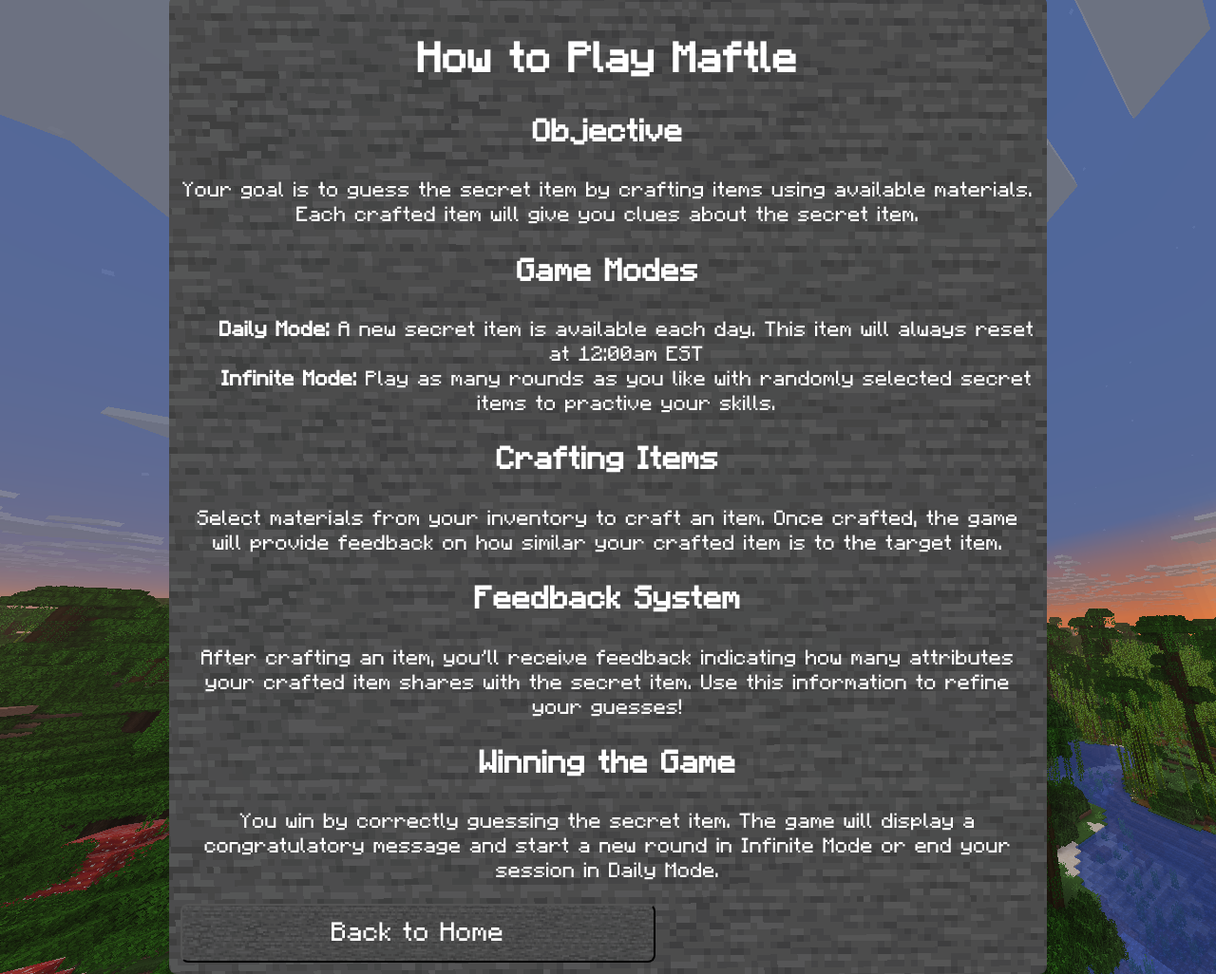
After one commit to NGHIANGUYEN-beep/Maftle-482, a Flask app: template templates/tutorialpage.html in a window 1280 px wide. The commit adds this page. Shown: the whole page at 95% size. Run offline with Flask 3, Linux system fonts and the light colour scheme; the template is opened without the code that fills it, so the values that code supplies are empty.

Commit message:
added tutorial page

```diff
--- a/static/scripts/gamepage.js
+++ b/static/scripts/gamepage.js
@@ -289,5 +289,5 @@ function submitGrid() {
 function showWinScreen(crafted_item) {
   winDiv = document.getElementById("winScreen");
   winDiv.style.display = "flex";
-  winDiv.innerHTML = `Correct! The item was&nbsp<b>${crafted_item}</b>!`;
+  winDiv.innerHTML = `Correct! The item was&nbsp<b>${crafted_item}</b>! Starting a new game...`;
 }
--- a/templates/homepage.html
+++ b/templates/homepage.html
@@ -18,7 +18,7 @@
         <a href="/gamepage.html"><button class="button-container">Play Infinite Mode</button></a>
         <div class="split-container">
             <button id="authButton"></button>
-            <a href="/statspage.html"><button class="split-container">Stats</button></a>
+            <a href="/tutorialpage.html"><button class="split-container">How to Play</button></a>
         </div>
     </div>
     <script>
--- /dev/null
+++ b/templates/tutorialpage.html
@@ -0,0 +1,49 @@
+<!DOCTYPE html>
+<html lang="en">
+<head>
+    <meta charset="UTF-8">
+    <meta name="viewport" content="width=device-width, initial-scale=1.0" />
+    <title>How to Play Maftle</title>
+    <link rel="icon" type="image/png" href="/static/icon.png">
+    <link rel="stylesheet" href="/static/styles/styles.css">
+    <link rel="stylesheet" href="/static/styles/homepage.css">
+</head>
+<body>
+    <style>
+        .tutorial-container {
+            font-size: 22px;
+            font-family: "MinecraftFont";
+            color: white;
+            text-align: center;
+            overflow-y: scroll;
+            border-radius: 8px;
+            width: 900px;
+            height: 100%;
+            padding: 12px;
+            background-image: url("/static/StoneButtons.png");
+        }
+    </style>
+
+    <div class="tutorial-container">
+        <h1>How to Play Maftle</h1>
+        <h2>Objective</h2>
+        <p>Your goal is to guess the secret item by crafting items using available materials. Each crafted item will give you clues about the secret item.</p>
+
+        <h2>Game Modes</h2>
+        <ul>
+            <strong>Daily Mode:</strong> A new secret item is available each day. This item will always reset at 12:00am EST<br>
+            <strong>Infinite Mode:</strong> Play as many rounds as you like with randomly selected secret items to practive your skills.
+        </ul>
+
+        <h2>Crafting Items</h2>
+        <p>Select materials from your inventory to craft an item. Once crafted, the game will provide feedback on how similar your crafted item is to the target item.</p>
+
+        <h2>Feedback System</h2>
+        <p>After crafting an item, you'll receive feedback indicating how many attributes your crafted item shares with the secret item. Use this information to refine your guesses!</p>
+
+        <h2>Winning the Game</h2>
+        <p>You win by correctly guessing the secret item. The game will display a congratulatory message and start a new round in Infinite Mode or end your session in Daily Mode.</p>
+
+        <a href="/homepage.html"><button class="button-container">Back to Home</button></a>
+    </div>
+</body>
```
